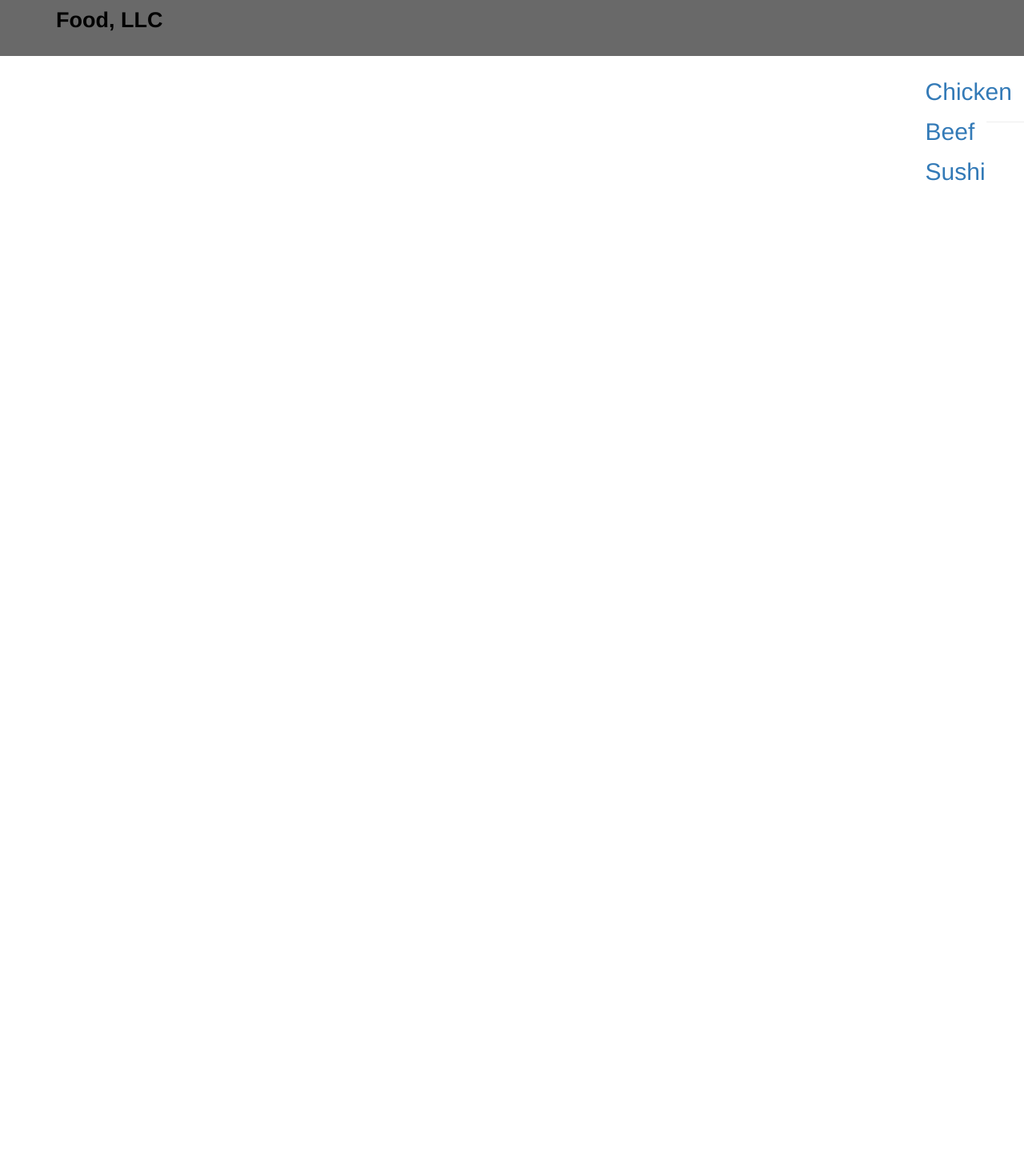
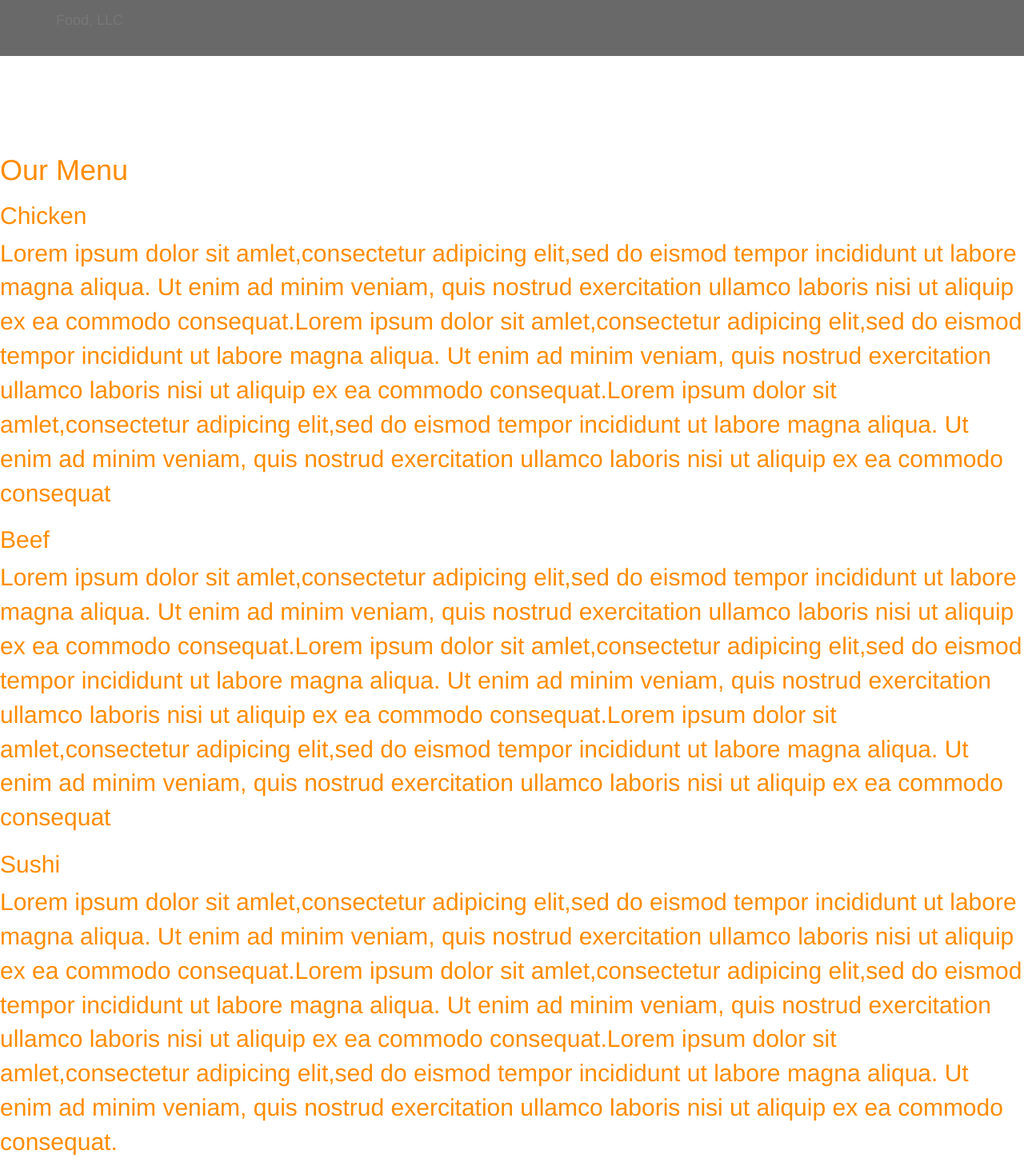
Before and after one commit to Eduard21/module3-solution, a plain HTML site: page index.html in a window 1280 px wide. Shown: the whole page at 80% size. Before the commit the page ends 800 px from the top, so only its background shows below. Drawn offline with Linux system fonts and the light colour scheme.

Commit message:
add index.html

```diff
--- a/index.html
+++ b/index.html
@@ -19,45 +19,54 @@
 <body>
 
   <header>
-
-    <nav id="header-nav" class="navbar navbar-default">
-      <div class="container">
+    <nav id="header-nav" class="navbar navbar-default"> <!--Классы navbar и navbar-default (базовые классы меню) -->
+       <div class="container"> <!--Контейнер (определяет ширину Navbar)-->
         <div class="navbar-header">
-               <a class="navbar-brand"> <h1>Food, LLC</h1></a>
-
-            <button type="button" class="navbar-toggle collapsed" data-toggle="collapse" data-target="#collapsable-nav" aria-expanded="false">
+  <button type="button" class="navbar-toggle" data-toggle="collapse" data-target="#collapsable-nav">
     <span class="sr-only">Toggle navigation</span>
-            <span class="icon-bar"></span>
+    <span class="icon-bar"></span><!--Полоски на кноке-->
     <span class="icon-bar"></span>
     <span class="icon-bar"></span>
   </button>
-        <div>
-
+  <a class="navbar-brand" href="#">Food, LLC</a><!--Название организации(фирмы)-->
+        </div>
        </div>
     </nav>
-
   </header>
 
 <div id="collapsable-nav" class="collapse navbar-collapse">
            <ul id="nav-list" class="nav navbar-nav navbar-right">
             <li>
-              <a href="#">
-                <br class="visible-xs"> Chicken</a>
+              <a href="#" class="visible-xs"> <br > Chicken</a>
             </li>
             <hr>
             <li>
-              <a href="#">
-              <br class="hidden-lg"> Beef</a>
+              <a href="#" class="visible-xs"> <br > Beef</a>
             </li>
             <hr>
             <li>
-              <a href="#">
-              <br class="hidden-lg"> Sushi</a>
+              <a href="#" class="visible-xs"> <br > Sushi</a>
             </li>
             <hr>
-
           </ul><!-- #nav-list -->
         </div><!-- .collapse .navbar-collapse -->
+
+
+<h1> Our Menu </h1>
+<div>
+<section class="p1">
+<h2>Chicken</h2>
+<p>Lorem ipsum dolor sit amlet,consectetur adipicing elit,sed do eismod tempor incididunt ut labore magna aliqua. Ut enim ad minim veniam, quis nostrud exercitation ullamco laboris nisi ut aliquip ex ea commodo consequat.Lorem ipsum dolor sit amlet,consectetur adipicing elit,sed do eismod tempor incididunt ut labore magna aliqua. Ut enim ad minim veniam, quis nostrud exercitation ullamco laboris nisi ut aliquip ex ea commodo consequat.Lorem ipsum dolor sit amlet,consectetur adipicing elit,sed do eismod tempor incididunt ut labore magna aliqua. Ut enim ad minim veniam, quis nostrud exercitation ullamco laboris nisi ut aliquip ex ea commodo consequat</p>
+</section>
+<section class="p2">
+  <h2>Beef</h2>
+  <p>Lorem ipsum dolor sit amlet,consectetur adipicing elit,sed do eismod tempor incididunt ut labore magna aliqua. Ut enim ad minim veniam, quis nostrud exercitation ullamco laboris nisi ut aliquip ex ea commodo consequat.Lorem ipsum dolor sit amlet,consectetur adipicing elit,sed do eismod tempor incididunt ut labore magna aliqua. Ut enim ad minim veniam, quis nostrud exercitation ullamco laboris nisi ut aliquip ex ea commodo consequat.Lorem ipsum dolor sit amlet,consectetur adipicing elit,sed do eismod tempor incididunt ut labore magna aliqua. Ut enim ad minim veniam, quis nostrud exercitation ullamco laboris nisi ut aliquip ex ea commodo consequat</p>
+</section>
+<section class="p3">
+  <h2>Sushi</h2>
+  <p>Lorem ipsum dolor sit amlet,consectetur adipicing elit,sed do eismod tempor incididunt ut labore magna aliqua. Ut enim ad minim veniam, quis nostrud exercitation ullamco laboris nisi ut aliquip ex ea commodo consequat.Lorem ipsum dolor sit amlet,consectetur adipicing elit,sed do eismod tempor incididunt ut labore magna aliqua. Ut enim ad minim veniam, quis nostrud exercitation ullamco laboris nisi ut aliquip ex ea commodo consequat.Lorem ipsum dolor sit amlet,consectetur adipicing elit,sed do eismod tempor incididunt ut labore magna aliqua. Ut enim ad minim veniam, quis nostrud exercitation ullamco laboris nisi ut aliquip ex ea commodo consequat.</p>
+</section>
+<div>
 
   <!-- jQuery (Bootstrap JS plugins depend on it) -->
   <script src="js/jquery-1.11.3.min.js"></script>
```
Lines whose indentation alone changed are shown as unchanged.
